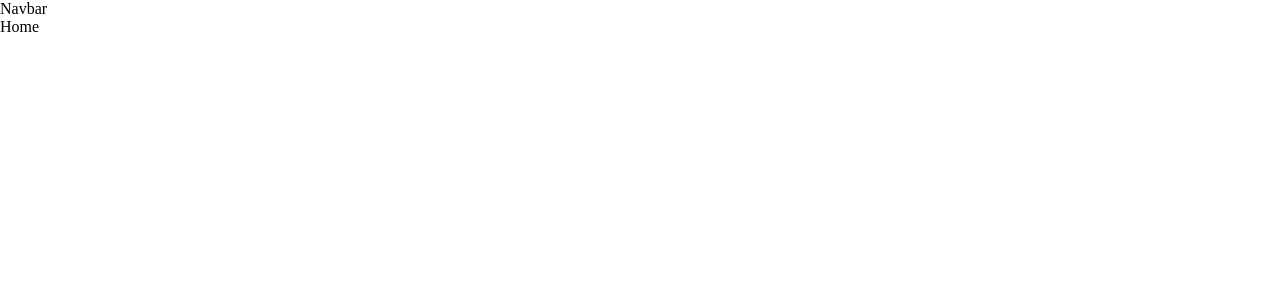
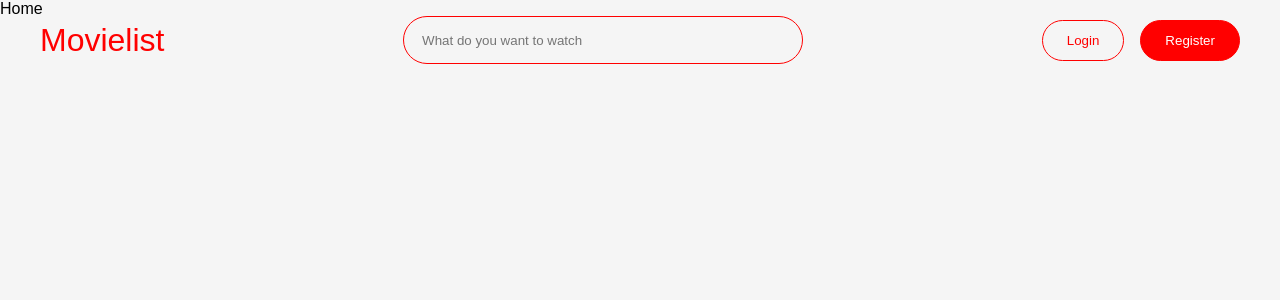
Before and after one commit to mmulyana/movie-binar-kel-5, a React (Vite) app: page / in a window 1280 px wide. Shown: the top 300 px of the page. Built offline with nearby package versions, Linux system fonts and the light colour scheme; no server answers.

Commit message:
feat: detail page and fetch by id, styling navbar, detail page, and requests utils

```diff
--- a/src/assets/css/index.css
+++ b/src/assets/css/index.css
@@ -3,3 +3,11 @@
   padding: 0;
   box-sizing: border-box;
 }
+
+html {
+  font-family: sans-serif;
+}
+
+body {
+  background-color: #f5f5f5;
+}
--- a/src/components/Layout/BaseLayout.jsx
+++ b/src/components/Layout/BaseLayout.jsx
@@ -1,13 +1,14 @@
 import React from 'react'
 import Navbar from '../Navbar'
 import { Outlet } from 'react-router-dom'
+import styles from './BaseLayout.module.css'
 
 export default function BaseLayout() {
   return (
     <>
       <Navbar />
-      <div>
-        <Outlet/>
+      <div className={styles.bodyWrapper}>
+        <Outlet />
       </div>
     </>
   )
--- /dev/null
+++ b/src/components/Layout/BaseLayout.module.css
@@ -0,0 +1,3 @@
+.bodyWrapper {
+  /* padding-top: 80px; */
+}
--- a/src/components/Navbar/index.jsx
+++ b/src/components/Navbar/index.jsx
@@ -1,7 +1,35 @@
-import React from 'react'
+import React, { useRef } from 'react'
+import { useNavigate } from 'react-router-dom'
+import styles from './index.module.css'
 
 export default function Navbar() {
+  const navigate = useNavigate()
+  const searchVal = useRef()
+
+  function handleSubmit(e) {
+    e.preventDefault()
+    navigate(`/seach/${searchVal?.current}`)
+  }
+
   return (
-    <div>Navbar</div>
+    <div className={styles.navWrapper}>
+      <div className={styles.container}>
+        <h1 className={styles.brand}>Movielist</h1>
+        <form onSubmit={handleSubmit}>
+          <div className={styles.textfieldGroup}>
+            <input
+              className={styles.textfield}
+              placeholder='What do you want to watch'
+              ref={searchVal}
+            />
+          </div>
+          <button type='submit' hidden></button>
+        </form>
+        <div className={styles.btnWrapper}>
+          <button className={styles.btnLogin}>Login</button>
+          <button className={styles.btnRegister}>Register</button>
+        </div>
+      </div>
+    </div>
   )
 }
--- /dev/null
+++ b/src/components/Navbar/index.module.css
@@ -0,0 +1,71 @@
+.navWrapper {
+  position: fixed;
+  top: 0;
+  left: 0;
+  width: 100%;
+  height: 80px;
+}
+
+.container {
+  max-width: 1200px;
+  margin-inline: auto;
+  height: 100%;
+  display: flex;
+  justify-content: space-between;
+  align-items: center;
+}
+
+.brand {
+  font-size: 2rem;
+  font-weight: 400;
+  color: red;
+}
+
+.textfieldGroup {
+  position: relative;
+  padding: 2px;
+  border-radius: 50px;
+  border: 1px solid red;
+  width: 400px;
+  height: 48px;
+}
+
+.textfield {
+  background-color: transparent;
+  color: #181616;
+  padding: 0 1rem;
+  border: none;
+  outline: none;
+  width: 100%;
+  height: 100%;
+}
+
+.btnWrapper {
+  display: flex;
+  gap: 1rem;
+  align-items: center;
+}
+
+.btnLogin {
+  padding: 12px 1.5rem;
+  cursor: pointer;
+  border: 1px solid red;
+  color: red;
+  background: transparent;
+  border-radius: 50px;
+  transition: 150ms ease-in;
+}
+
+.btnLogin:hover {
+  background-color: red;
+  color: white;
+}
+
+.btnRegister {
+  padding: 12px 1.5rem;
+  cursor: pointer;
+  border: 1px solid red;
+  background-color: red;
+  color: white;
+  border-radius: 50px;
+}
--- a/src/pages/Detail/index.jsx
+++ b/src/pages/Detail/index.jsx
@@ -1,5 +1,32 @@
-import React from 'react'
+import { useParams } from 'react-router-dom'
+import useFetch from '../../hooks/useFetch'
+import { BASE_URL, BASE_URL_IMAGE } from '../../utils/requests'
+import styles from './index.module.css'
 
 export default function Detail() {
-  return <div>Detail</div>
+  const { id } = useParams()
+  const { data, loading, error } = useFetch(
+    `${BASE_URL}/movie/${id}?api_key=${import.meta.env.VITE_API_KEY}`,
+  )
+
+  if (loading) {
+    return <p>loading</p>
+  }
+
+  if (error) {
+    return <p>{erorr}</p>
+  }
+
+  console.log(data)
+
+  return (
+    <>
+      <div className={styles.bgWrapper}>
+        <img
+          src={BASE_URL_IMAGE + data?.backdrop_path}
+          className={styles.bgImg}
+        />
+      </div>
+    </>
+  )
 }
--- /dev/null
+++ b/src/pages/Detail/index.module.css
@@ -0,0 +1,11 @@
+.bgWrapper {
+  width: 100%;
+  height: 36rem;
+  overflow: hidden;
+}
+
+.bgImg {
+  width: 100%;
+  /* height: 100%; */
+  object-fit: cover;
+}
--- /dev/null
+++ b/src/utils/requests.js
@@ -0,0 +1,10 @@
+const BASE_URL = 'https://api.themoviedb.org/3'
+const BASE_URL_IMAGE = 'https://image.tmdb.org/t/p/original'
+
+const requests = {
+  topRated: `${BASE_URL}/movie/top_rated?api_key=${import.meta.env.VITE_API_KEY}`,
+  action: `${BASE_URL}/discover/movie?api_key=${import.meta.env.VITE_API_KEY}&with_genres=28`,
+  personPopular: `${BASE_URL}/person/popular?api_key=${import.meta.env.VITE_API_KEY}`,
+}
+
+export { BASE_URL, BASE_URL_IMAGE, requests}
```
